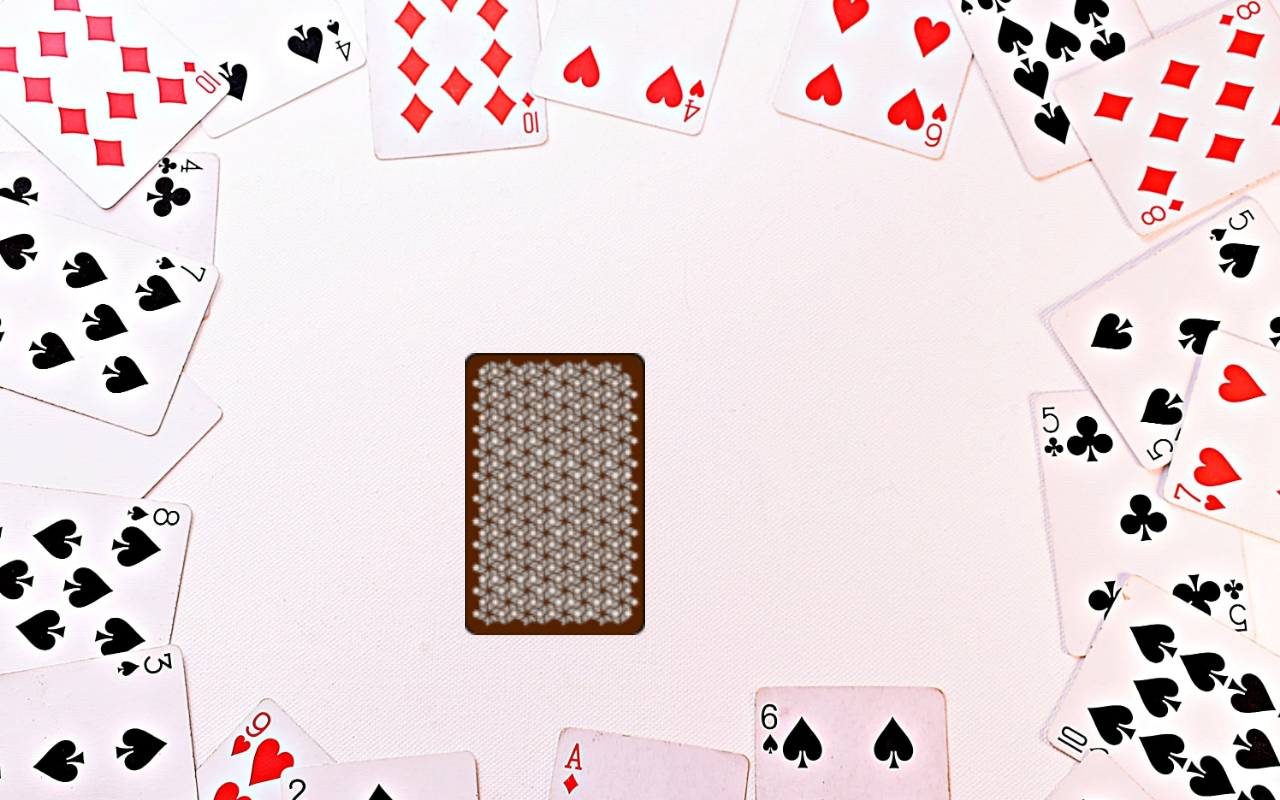
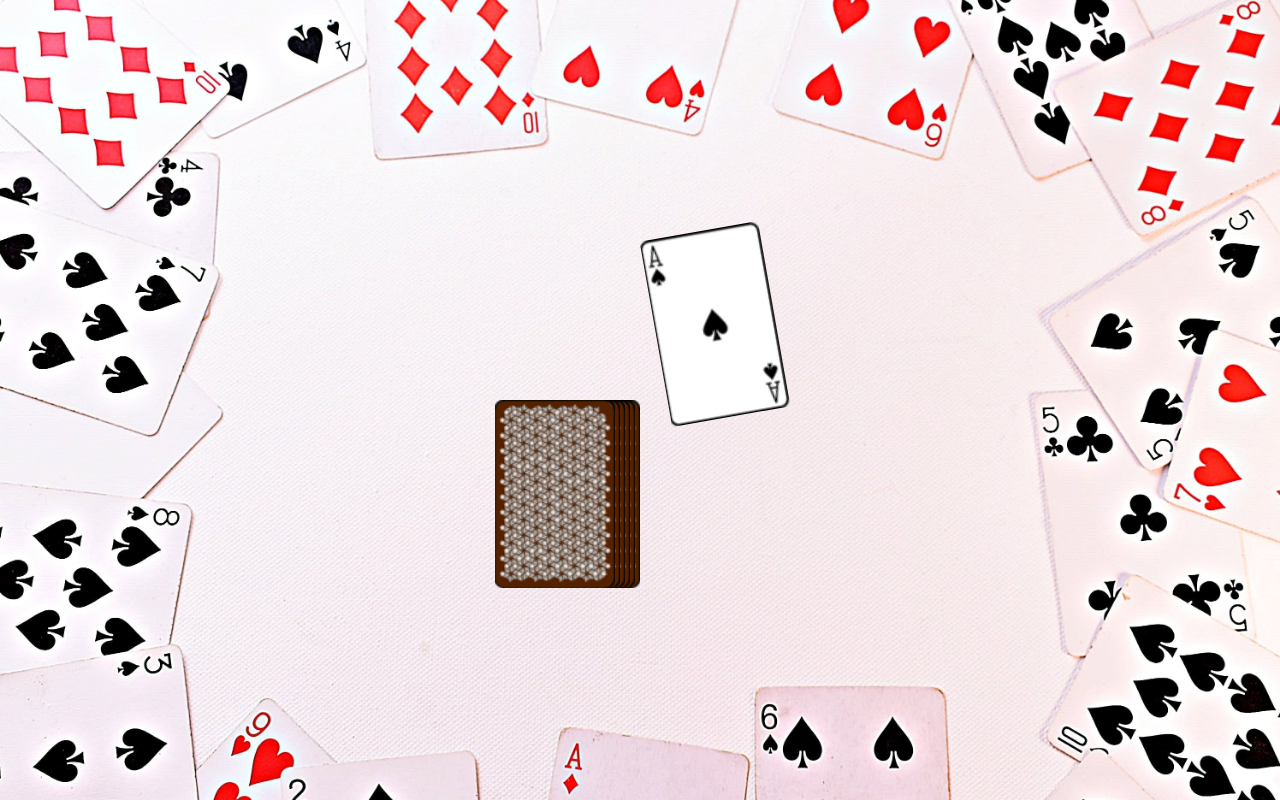
Before and after one commit to S-KerimTasci/ringoffire, an Angular app in the folder ringoffire/: page /game in a window 1280 px wide. Both pictures are taken after a click on the picture 555 px from the left and 493 px from the top of the page. Built offline with nearby package versions, Linux system fonts and the light colour scheme.

Commit message:
1st card animation

```diff
--- a/ringoffire/src/app/game/game.component.html
+++ b/ringoffire/src/app/game/game.component.html
@@ -4,9 +4,13 @@
         <img *ngFor="let card of [0,1,2,3,4] ; let i = index;" [ngStyle]="{'right.px' : i*5}"
         src="./../../assets/img/cards/card_cover.png">
 
-        <img (click)="takeCard()" [class.pick-card]="pickCardAnimation" class="top-card" style="right: 25px;" src="./../../assets/img/cards/card_cover.png">
+        <img (click)="takeCard()" class="top-card" style="right: 25px;" src="./../../assets/img/cards/card_cover.png">
+
+        <img (click)="takeCard()" *ngIf="pickCardAnimation" class="pick-card" style="right: 25px;" src="./../../assets/img/cards/ace_1.png">
+
     </div>
 
 
 
+
 </div>
--- a/ringoffire/src/app/game/game.component.scss
+++ b/ringoffire/src/app/game/game.component.scss
@@ -31,5 +31,24 @@
 
 .pick-card {
     transition: all 125ms ease-in-out;
-    transform: scale(1.5) !important;
+    animation: pick-card-animation 1.25s ease-in-out;
+    transform: scale(1) translateY(-170px) translateX(160px) rotate(-10deg);
 }
+
+@keyframes pick-card-animation{
+    0%{
+        transform: scale(1)
+    }
+
+    40%{
+        transform: scale(1.7)
+    }
+
+    50%{
+        transform: scale(1.7)
+    }
+
+    100%{
+        transform: scale(1) translateY(-170px) translateX(160px) rotate(-10deg);
+    }
+}
```
